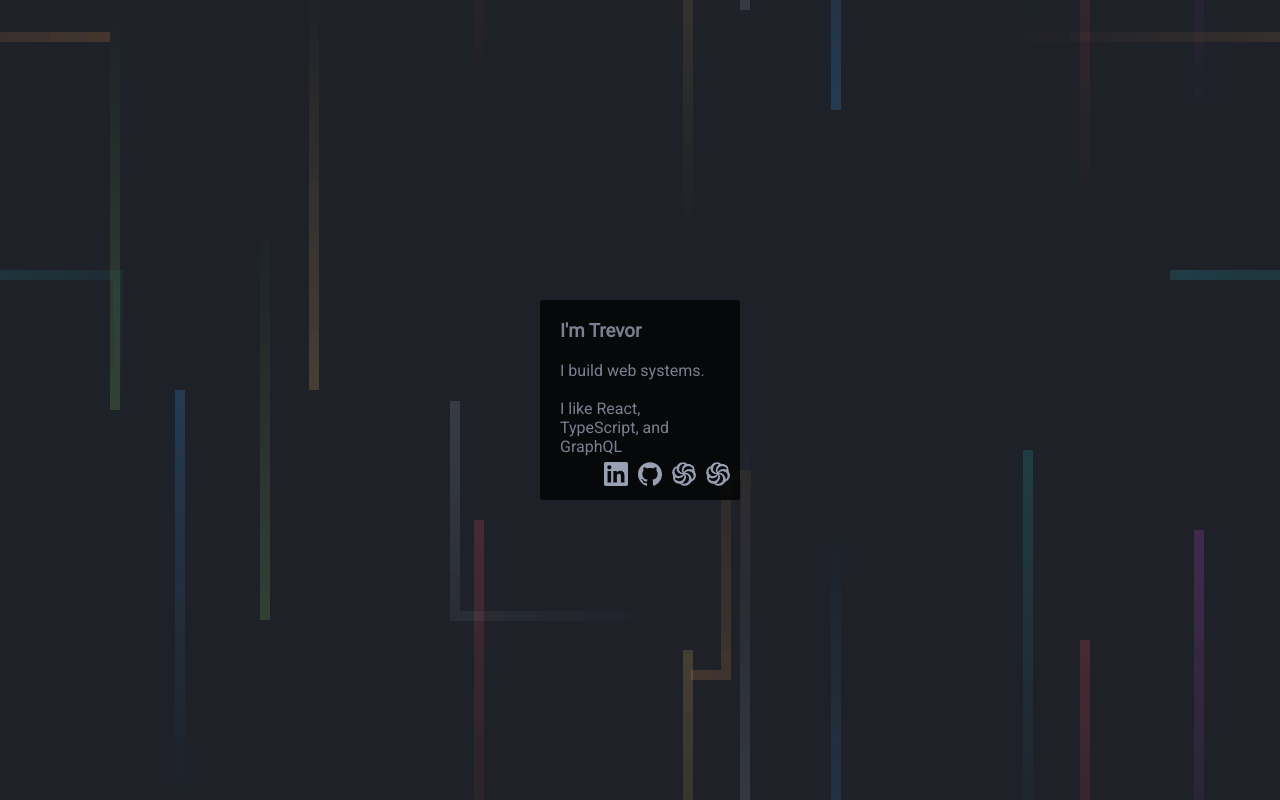
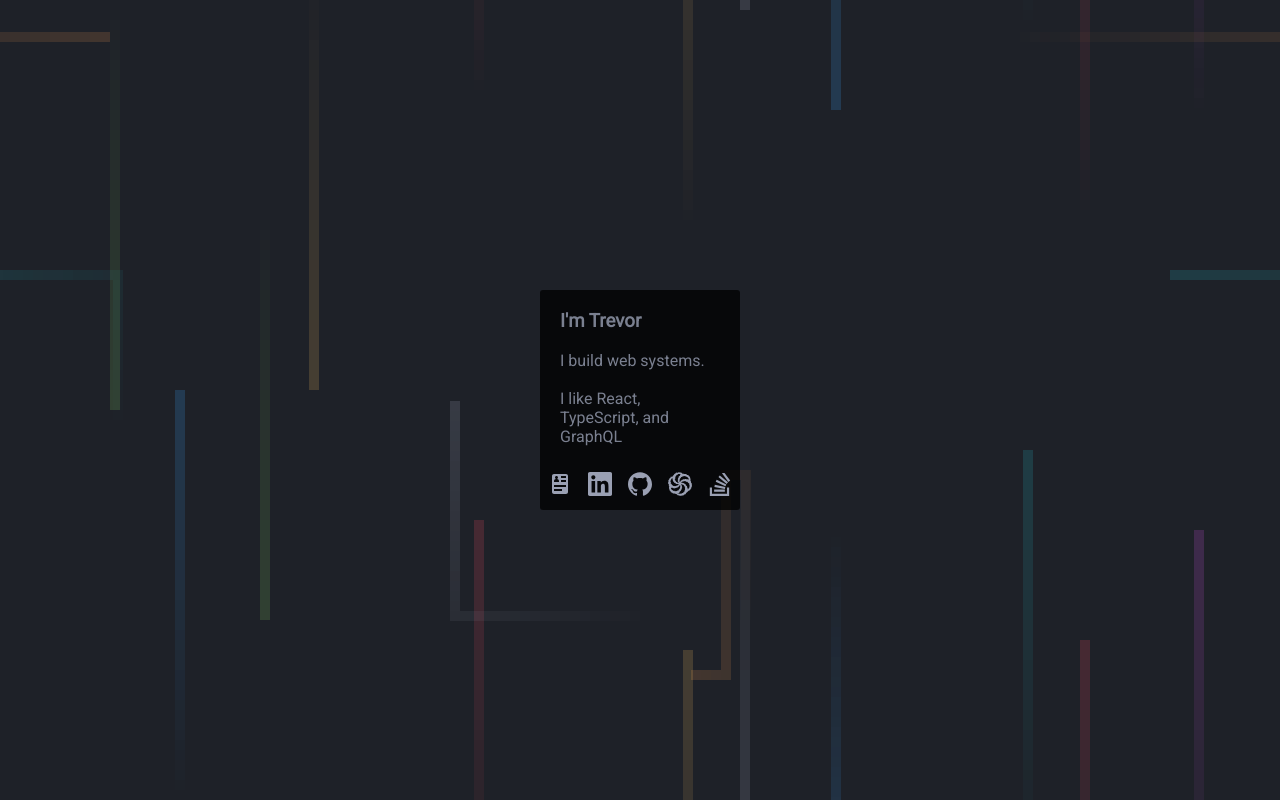
Before and after one commit to TrevorJamesH/mysite, a React (Create React App) app: page / in a window 1280 px wide. Built offline with nearby package versions, Linux system fonts and the light colour scheme.

Commit message:
finished links

```diff
--- a/src/App.tsx
+++ b/src/App.tsx
@@ -27,7 +27,7 @@ function App() {
 				style={{
 					display: "grid",
 					gridTemplateColumns: "auto 200px auto",
-					gridTemplateRows: "auto 200px auto",
+					gridTemplateRows: "auto 220px auto",
 					height: "100vh",
 					width: "100vw",
 				}}
--- a/src/Links.tsx
+++ b/src/Links.tsx
@@ -2,6 +2,8 @@ import React from "react";
 import codewars from "./Icons/codewars.svg";
 import github from "./Icons/github.svg";
 import linkedin from "./Icons/linkedin.svg";
+import resume from "./Icons/resume.svg";
+import stackoverflow from "./Icons/stackoverflow.svg";
 
 type Link = {
 	name: string;
@@ -11,6 +13,13 @@ type Link = {
 };
 
 const links: Link[] = [
+	{
+		name: "resume",
+		icon: resume,
+		url:
+			"/Resume/Trevor_Hewitt_-_Full-Stack_Developer_-_Front-End_Engineer.pdf",
+		download: true,
+	},
 	{
 		name: "linkedin",
 		icon: linkedin,
@@ -27,11 +36,9 @@ const links: Link[] = [
 		url: "https://www.codewars.com/users/TrevorJamesH",
 	},
 	{
-		name: "codewars",
-		icon: codewars,
-		url:
-			"/Resume/Trevor_Hewitt_-_Full-Stack_Developer_-_Front-End_Engineer.pdf",
-		download: true,
+		name: "stackoverflow",
+		icon: stackoverflow,
+		url: "https://stackoverflow.com/users/8658680/trevor-hewitt",
 	},
 ];
 
@@ -43,7 +50,6 @@ const Link: React.FC<Link> = (link) => {
 				src={icon}
 				alt={`${name} logo`}
 				style={{
-					marginLeft: "10px",
 					height: "24px",
 					width: "24px",
 				}}
@@ -58,9 +64,11 @@ const Links = () => {
 			style={{
 				display: "flex",
 				flexDirection: "row",
+				justifyContent: "space-around",
 				position: "absolute",
 				bottom: "10px",
-				right: "10px",
+				left: "0px",
+				width: "100%",
 			}}
 		>
 			{links.map((link) => (
```
Also changed, not shown: src/Icons/resume.svg (added), src/Icons/stackoverflow.svg (added).
